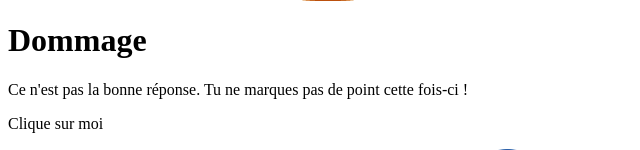
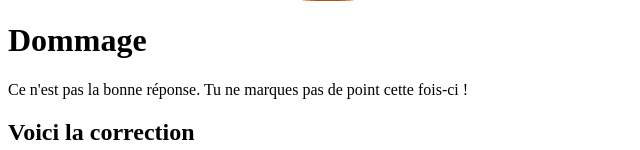
Before and after one commit to WildCodeSchool/bordeaux-202109-php-project3-easidesti, a Symfony app: template templates/component/_fail.html.twig in a window 1280 px wide. Shown: the part 647-797 px from the top of the page, without its empty margins (0-640 px from the left). Run offline with Twig, Linux system fonts and the light colour scheme; the template is opened without the code that fills it, so the values that code supplies are empty; some libraries are stand-ins or nearby versions.

Commit message:
add correction on fail template

```diff
--- a/templates/component/_fail.html.twig
+++ b/templates/component/_fail.html.twig
@@ -7,11 +7,12 @@
             <p>Ce n'est pas la bonne réponse. Tu ne marques pas de point cette fois-ci !</p>
         </div>
         <div class="row d-flex justify-content-center text-center my-3">
-            <p>Clique sur moi  </p>{# fichier son lecture après clique et affichage mot avec les lettres en gras et clignotants #}
-            <img src="{{ asset('build/images/emoji_loupe.png') }}" class="emoji" alt="error">
+            <h2>Voici la correction</h2>
+            <h3>{{ word.content }}</h3>
+            <img src="{{ asset("build/images/" ~ word.pronunciation.picture) }}" class="w-50" alt="{{ word.content }}">
         </div>
     </div>
-</div>
+</div>"
 <div class="d-flex justify-content-center align-text-bottom my-5">
     <a href="{{ path('game_play', {id: game.id}) }}">
         <div class="next btn btn-app bg-secondary p-2 fs-2">Suivant<i class="fas fa-arrow-right mx-3"></i></div>
```
